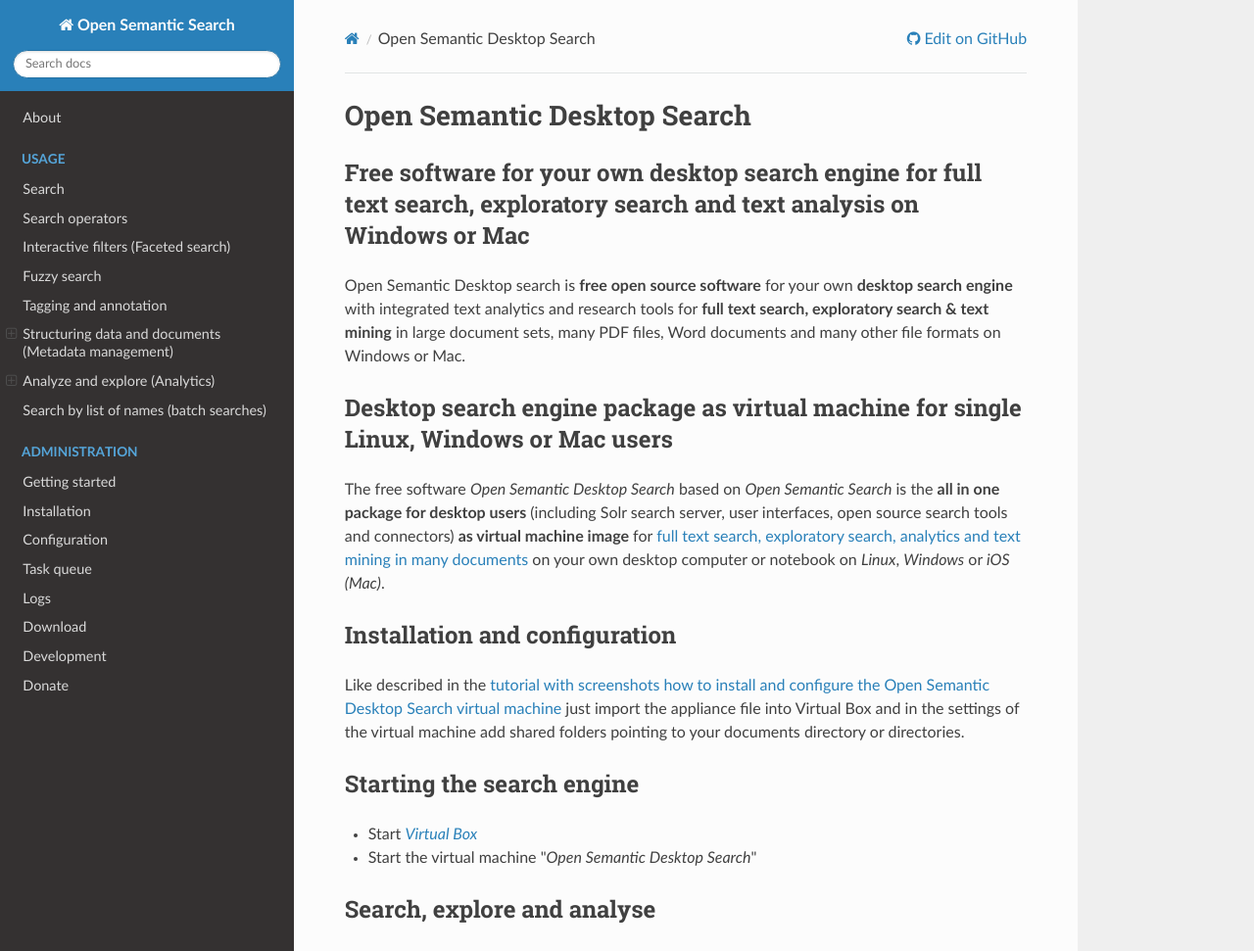
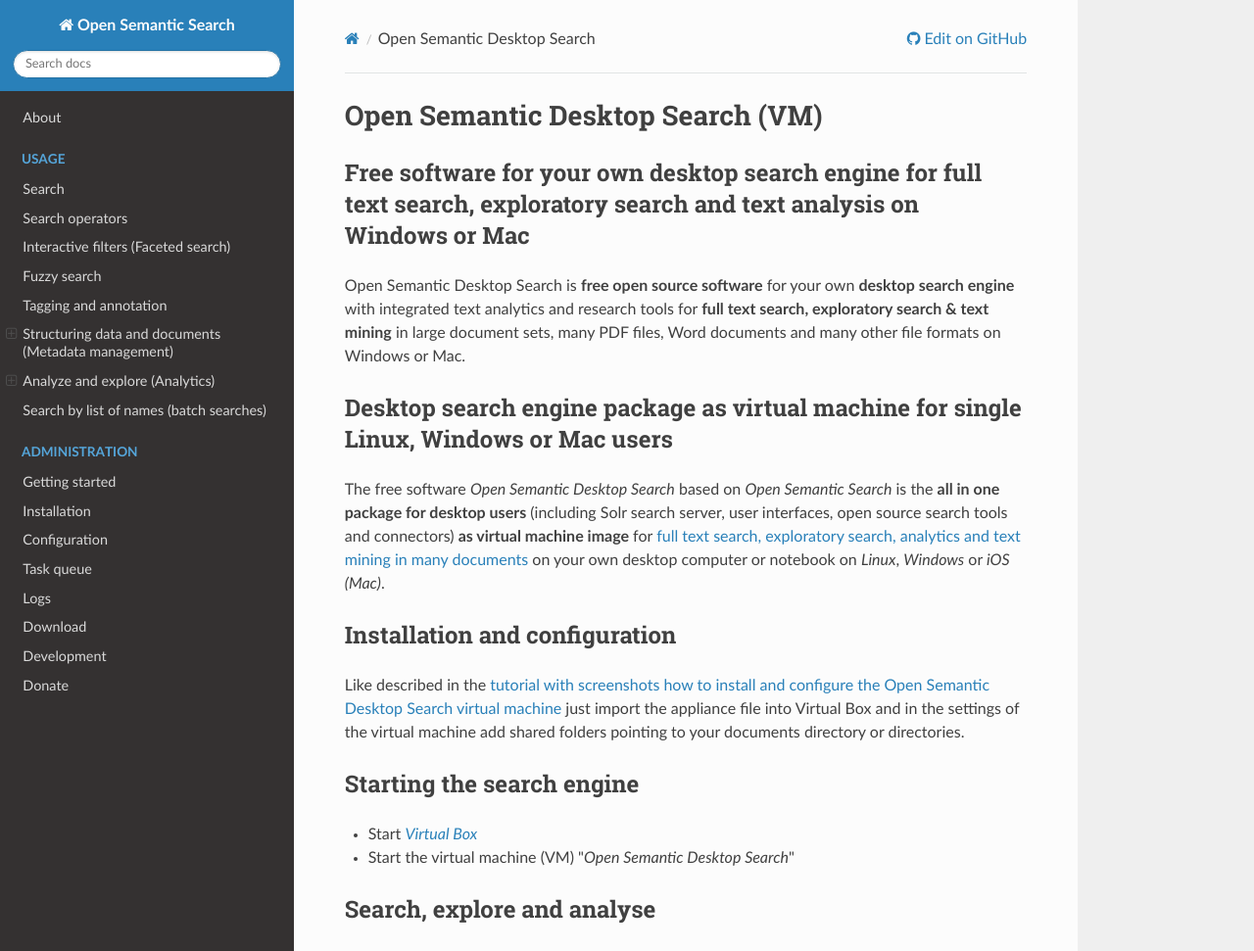
Before and after one commit to opensemanticsearch/open-semantic-search, an MkDocs documentation site: the page built from docs/doc/desktop_search/README.md, in a window 1280 px wide and 1400 px high. Shown: the top 971 px of the window at 98% size. Built offline with MkDocs 1.6.1, drawn with Linux system fonts in a browser that asks for light colours; nearby versions of some CDN libraries.

```diff
--- a/docs/doc/desktop_search/README.md
+++ b/docs/doc/desktop_search/README.md
@@ -4,11 +4,11 @@ authors:
     - Markus Mandalka
 ---
 
-# Open Semantic Desktop Search
+# Open Semantic Desktop Search (VM)
 
 ## Free software for your own desktop search engine for full text search, exploratory search and text analysis on Windows or Mac
 
-Open Semantic Desktop search is **free open source software** for your own **desktop search engine** with integrated text analytics and research tools for **full text search, exploratory search & text mining** in large document sets, many PDF files, Word documents and many other file formats on Windows or Mac.
+Open Semantic Desktop Search is **free open source software** for your own **desktop search engine** with integrated text analytics and research tools for **full text search, exploratory search & text mining** in large document sets, many PDF files, Word documents and many other file formats on Windows or Mac.
 
 
 ## Desktop search engine package as virtual machine for single Linux, Windows or Mac users
@@ -24,7 +24,7 @@ Like described in the [tutorial with screenshots how to install and configure th
 ## Starting the search engine
 
 * Start [*Virtual Box*](https://www.virtualbox.org)
-* Start the virtual machine "*Open Semantic Desktop Search*"
+* Start the virtual machine (VM) "*Open Semantic Desktop Search*"
 
 
 ## Search, explore and analyse
```
Also changed, not shown: src/open-semantic-desktop-search/README.md (+0 -2 lines), 2 other files.
